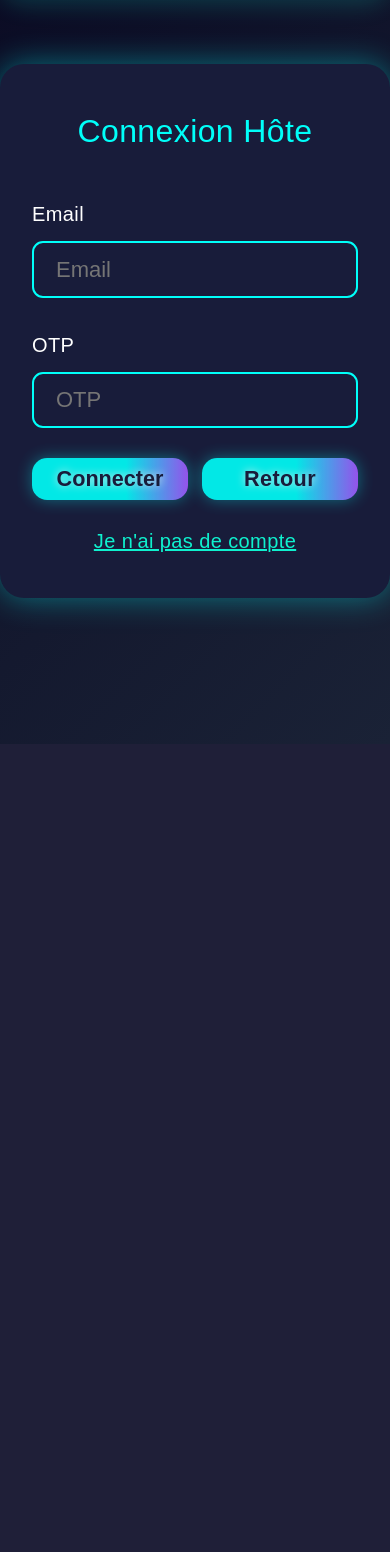
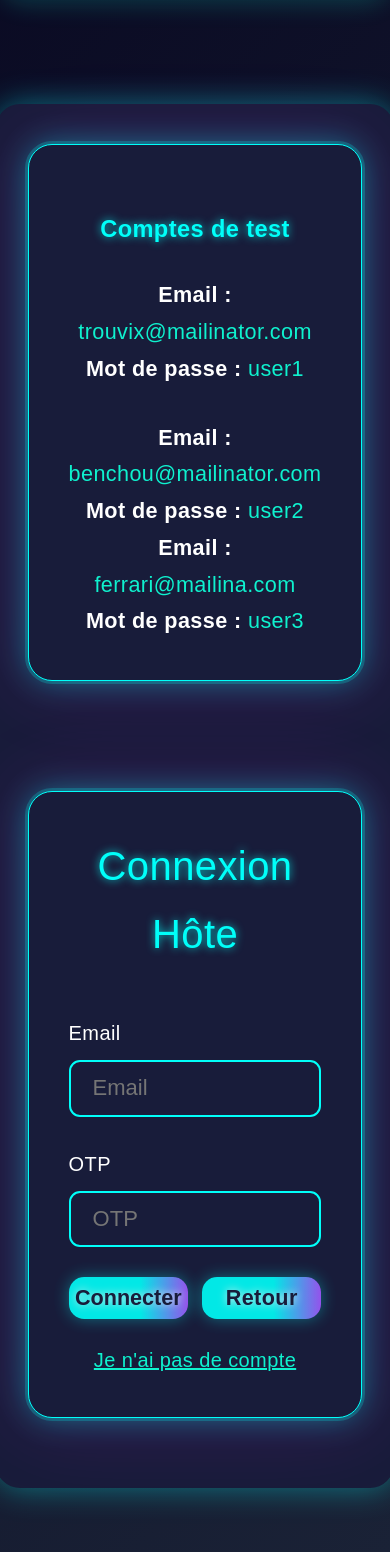
Before and after one commit to elfried-git/trouvix, a PHP site: page /Trouvix/auth/login.html in a window 390 px wide. Shown: the part 100-1652 px from the top of the page. Before the commit the page ends 733 px from the top, so only its background shows below. Run offline with PHP 8.4, Linux system fonts and the light colour scheme.

Commit message:
Enhance login functionality: add demo account information display and implement session check for already connected accounts in backend.

```diff
--- a/auth/login.html
+++ b/auth/login.html
@@ -35,8 +35,28 @@
             </nav>
         </div>
     </header>
-    <div class="hote-login-container">
-        <div class="hote-title">Connexion Hôte</div>
+        <div class="hote-login-main" style="min-height:80vh;display:flex;align-items:center;justify-content:center;">
+            <div class="hote-login-container" style="display:flex;gap:4em;align-items:stretch;justify-content:center;">
+                <div class="login-info-demo-outer" style="display:flex;align-items:center;justify-content:center;">
+                    <div class="login-info-demo" style="background:#181c3a;border-radius:1.2em;padding:2em 2em 2em 2em;box-shadow:0 0 32px #00fff966,0 0 0 3px #00fff933,0 0 80px 8px #ff00ff22;border:1.5px solid #00fff9;min-width:220px;max-width:270px;color:#fff;display:flex;flex-direction:column;justify-content:center;">
+                            <h3 style="color:#00fff9;margin-bottom:1.2em;font-size:1.18em;text-align:center;text-shadow:0 0 8px #00fff9cc;">Comptes de test</h3>
+                            <div style="margin-bottom:1.5em;font-size:1.08em;">
+                                    <strong>Email :</strong> <span style="color:#0ff1ce;">trouvix@mailinator.com</span><br>
+                                    <strong>Mot de passe :</strong> <span style="color:#0ff1ce;">user1</span>
+                            </div>
+                            <div style="font-size:1.08em;">
+                                    <strong>Email :</strong> <span style="color:#0ff1ce;">benchou@mailinator.com</span><br>
+                                    <strong>Mot de passe :</strong> <span style="color:#0ff1ce;">user2</span>
+                            </div>
+                            <div style="font-size:1.08em;">
+                                    <strong>Email :</strong> <span style="color:#0ff1ce;">ferrari@mailina.com</span><br>
+                                    <strong>Mot de passe :</strong> <span style="color:#0ff1ce;">user3</span>
+                            </div>
+                    </div>
+                </div>
+                <div class="hote-login-form-block-outer" style="display:flex;align-items:center;justify-content:center;">
+                    <div class="hote-login-form-block" style="flex:1;display:flex;flex-direction:column;justify-content:center;background:#181c3a;border-radius:1.2em;padding:2em 2em 2em 2em;box-shadow:0 0 32px #00fff966,0 0 0 3px #00fff933,0 0 80px 8px #ff00ff22;border:1.5px solid #00fff9;max-width:420px;">
+                            <div class="hote-title" style="color:#00fff9;text-align:center;font-size:2em;margin-bottom:1.2em;text-shadow:0 0 8px #00fff9cc;">Connexion Hôte</div>
                             <form id="hote-login-form" autocomplete="off">
                                     <div class="form-group">
                                             <label class="form-label" for="register-email">Email</label>
@@ -57,6 +77,32 @@
                                     </div>
                             </form>
                     </div>
+                </div>
+            </div>
+        </div>
+        <style>
+        @media (max-width: 900px) {
+            .hote-login-main {
+                min-height:unset;
+                padding-top:2em;
+            }
+            .hote-login-container {
+                flex-direction:column;
+                gap:2em;
+                align-items:center;
+            }
+            .login-info-demo-outer, .hote-login-form-block-outer {
+                width:100%;
+                justify-content:center;
+                align-items:center;
+            }
+            .login-info-demo, .hote-login-form-block {
+                max-width:98vw;
+                min-width:0;
+                margin-bottom:1.5em;
+            }
+        }
+        </style>
     <script>
 document.getElementById('hote-login-form').addEventListener('submit', async function (e) {
     e.preventDefault();
@@ -85,12 +131,34 @@ document.getElementById('hote-login-form').addEventListener('submit', async func
         } else {
             errorDiv.style.color = 'red';
             errorDiv.textContent = data.error || 'Erreur lors de la connexion.';
+            if (data.error && data.error.includes('déjà connecté')) {
+                showAccountConnectedAlert();
+            }
         }
     } catch (err) {
         errorDiv.style.color = 'red';
         errorDiv.textContent = 'Erreur serveur.';
     }
 });
+
+// Affiche une alerte modale si le compte est déjà connecté
+function showAccountConnectedAlert() {
+    // Supprime toute ancienne modale
+    let old = document.getElementById('account-connected-modal');
+    if (old) old.remove();
+    const modal = document.createElement('div');
+    modal.id = 'account-connected-modal';
+    modal.innerHTML = `
+      <div style="position:fixed;top:0;left:0;width:100vw;height:100vh;background:rgba(10,16,40,0.92);z-index:3000;display:flex;align-items:center;justify-content:center;">
+        <div style="background:#181c3a;padding:2.2em 2.5em 2em 2.5em;border-radius:1.2em;box-shadow:0 0 32px #00fff966,0 0 0 2px #00fff933,0 0 80px 8px #ff00ff22;text-align:center;max-width:90vw;border:1.5px solid #00fff9;">
+          <div style='font-size:1.18em;color:#ff0055;font-weight:bold;margin-bottom:1.2em;'>Ce compte est déjà connecté ailleurs.<br>Veuillez d'abord vous déconnecter.</div>
+          <button id="btn-account-connected-ok" style="background:linear-gradient(90deg,#ff0055 0%,#ffe600 100%);color:#181c3a;font-weight:bold;font-size:1.13em;padding:0.7em 2.2em;border-radius:0.8em;border:none;box-shadow:0 0 16px #ff0055cc,0 0 32px #ffe60099;cursor:pointer;">OK</button>
+        </div>
+      </div>
+    `;
+    document.body.appendChild(modal);
+    document.getElementById('btn-account-connected-ok').onclick = () => modal.remove();
+}
 </script>
 </body>
     <script src="/Trouvix/js/session-nav.js"></script>
```
Also changed, not shown: backend/login.php (+13 -0 lines). Lines whose indentation alone changed are shown as unchanged.
